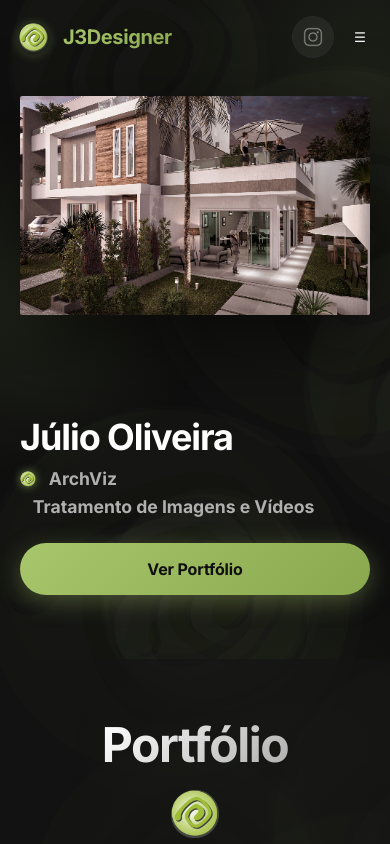
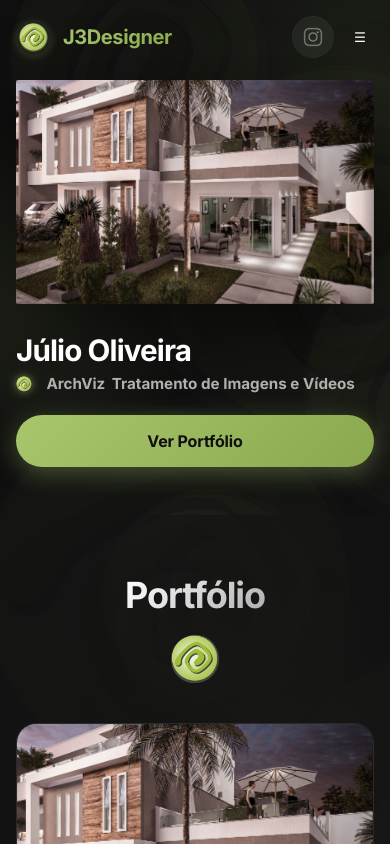
Before and after one commit to lucasgabrielo17-hash/j3designer-portfolio, a React (Vite) app: page / in a window 390 px wide. Shown: the top 844 px of the page. Built offline with nearby package versions, Linux system fonts and the light colour scheme.

Commit message:
Improve responsive layout across Hero, Header, Portfolio, About and Contact components

```diff
--- a/src/components/About.css
+++ b/src/components/About.css
@@ -175,6 +175,22 @@
   color: #d0a9ed;
 }
 
+@media (max-width: 960px) {
+  .about-main {
+    grid-template-columns: 1fr;
+    gap: 3rem;
+  }
+
+  .about-photo {
+    order: -1;
+  }
+
+  .about-photo img {
+    width: 220px;
+    height: 220px;
+  }
+}
+
 @media (max-width: 768px) {
   .about {
     padding: 3rem 1.25rem 4rem;
@@ -183,15 +199,6 @@
   .about-copy {
     font-size: 1rem;
     line-height: 1.55;
-  }
-
-  .about-main {
-    grid-template-columns: 1fr;
-    gap: 2.5rem;
-  }
-
-  .about-photo {
-    order: -1;
   }
 
   .about-photo img {
@@ -208,3 +215,22 @@
     height: 70px;
   }
 }
+
+@media (max-width: 480px) {
+  .skills-title {
+    font-size: 1.6rem;
+  }
+
+  .tool-badge {
+    width: 64px;
+    height: 64px;
+  }
+
+  .tool-mark {
+    font-size: 1.75rem;
+  }
+
+  .tool-max .tool-mark {
+    font-size: 2.35rem;
+  }
+}
--- a/src/components/Contact.css
+++ b/src/components/Contact.css
@@ -106,20 +106,35 @@
   color: #eeeeee;
 }
 
-@media (max-width: 900px) {
+@media (max-width: 1024px) {
   .contact-container {
     grid-template-columns: 1fr;
-    gap: 1rem;
+    max-width: 520px;
+    gap: 1.25rem;
   }
 }
 
 @media (max-width: 480px) {
   .contact {
-    min-height: calc(100vh - 310px);
-    padding: 1rem 1rem 4rem;
+    min-height: auto;
+    padding: 2rem 1rem 4rem;
+  }
+
+  .contact-container {
+    max-width: 100%;
+    gap: 1rem;
   }
 
   .contact-card {
     min-height: 76px;
+    padding: 0.85rem 1rem;
+  }
+
+  .contact-value {
+    font-size: 1.05rem;
+  }
+
+  .contact-copy .contact-value {
+    font-size: 0.88rem;
   }
 }
--- a/src/components/Header.css
+++ b/src/components/Header.css
@@ -162,9 +162,15 @@
   background: rgba(15, 15, 15, 0.98);
   backdrop-filter: blur(20px);
   padding: 1rem;
+  border-bottom: 1px solid rgba(168, 198, 108, 0.2);
+  box-shadow: 0 12px 32px rgba(0, 0, 0, 0.6);
   z-index: 999;
   flex-direction: column;
   gap: 0.5rem;
+}
+
+.header.scrolled + .nav-mobile {
+  top: 58px;
 }
 
 .nav-mobile-link {
--- a/src/components/Hero.css
+++ b/src/components/Hero.css
@@ -397,61 +397,48 @@
     display: none;
   }
 
-  .frame-1 {
-    top: 0;
-    left: calc(40% + 1.5rem);
-    width: 187px;
-    height: 187px;
-  }
-
-  .frame-2 {
-    top: 105px;
-    left: calc(18% - 0.5rem);
-    width: 179px;
-    height: 179px;
-  }
-
-  .frame-3 {
-    top: 220px;
-    left: 1.5rem;
-    width: 187px;
-    height: 187px;
-  }
-
   .hero-info {
     position: relative;
     inset: auto;
     height: auto;
-    margin-top: 6.5rem;
+    margin-top: 2rem;
   }
 
   .hero-info-content {
     display: flex;
     align-items: flex-start;
     flex-direction: column;
-    gap: 1.5rem;
+    gap: 1.25rem;
   }
 
   .hero-identity {
     display: flex;
     align-items: flex-start;
     flex-direction: column;
-    gap: 0.75rem;
+    gap: 0.5rem;
     white-space: normal;
   }
 
   .hero-name {
-    font-size: 2.25rem;
+    font-size: clamp(1.85rem, 4.5vw, 2.25rem);
   }
 
   .hero-role {
+    display: flex;
     flex-wrap: wrap;
-    font-size: 1.1rem;
-    line-height: 1.35;
+    align-items: center;
+    gap: 0.4rem;
+    font-size: clamp(0.95rem, 2.5vw, 1.15rem);
+    line-height: 1.4;
+  }
+
+  .hero-role .role-desc {
+    margin-left: 0;
   }
 
   .hero-cta {
     width: 100%;
+    max-width: 320px;
     left: 0;
   }
 
@@ -459,3 +446,13 @@
     display: none;
   }
 }
+
+@media (max-width: 480px) {
+  .hero {
+    padding: 5rem 1rem 3rem;
+  }
+
+  .hero-cta {
+    max-width: 100%;
+  }
+}
--- a/src/components/Portfolio.css
+++ b/src/components/Portfolio.css
@@ -50,7 +50,7 @@
 
 .portfolio-grid {
   display: grid;
-  grid-template-columns: repeat(auto-fit, minmax(400px, 1fr));
+  grid-template-columns: repeat(auto-fit, minmax(min(100%, 350px), 1fr));
   gap: 2rem;
 }
 
@@ -402,6 +402,8 @@
   justify-content: center;
   width: max-content;
   min-width: 70px;
+  max-width: 88vw;
+  overflow-x: auto;
   border: 1px solid rgba(255, 255, 255, 0.25);
   border-radius: 999px;
   background: rgba(0, 0, 0, 0.68);
@@ -488,6 +490,10 @@
     margin-bottom: 2.5rem;
   }
 
+  .section-title {
+    font-size: clamp(2.25rem, 8vw, 3.25rem);
+  }
+
   .card-content {
     padding: 1rem;
   }
@@ -500,4 +506,28 @@
     padding: 0.5rem;
   }
 
+  .modal-close {
+    top: 0.75rem;
+    right: 0.75rem;
+    width: 38px;
+    height: 38px;
+  }
+
+  .modal-nav {
+    width: 36px;
+    height: 36px;
+  }
+
+  .modal-nav.prev {
+    left: 0.5rem;
+  }
+
+  .modal-nav.next {
+    right: 0.5rem;
+  }
+
+  .modal-arrow-icon {
+    width: 18px;
+    height: 18px;
+  }
 }
```
